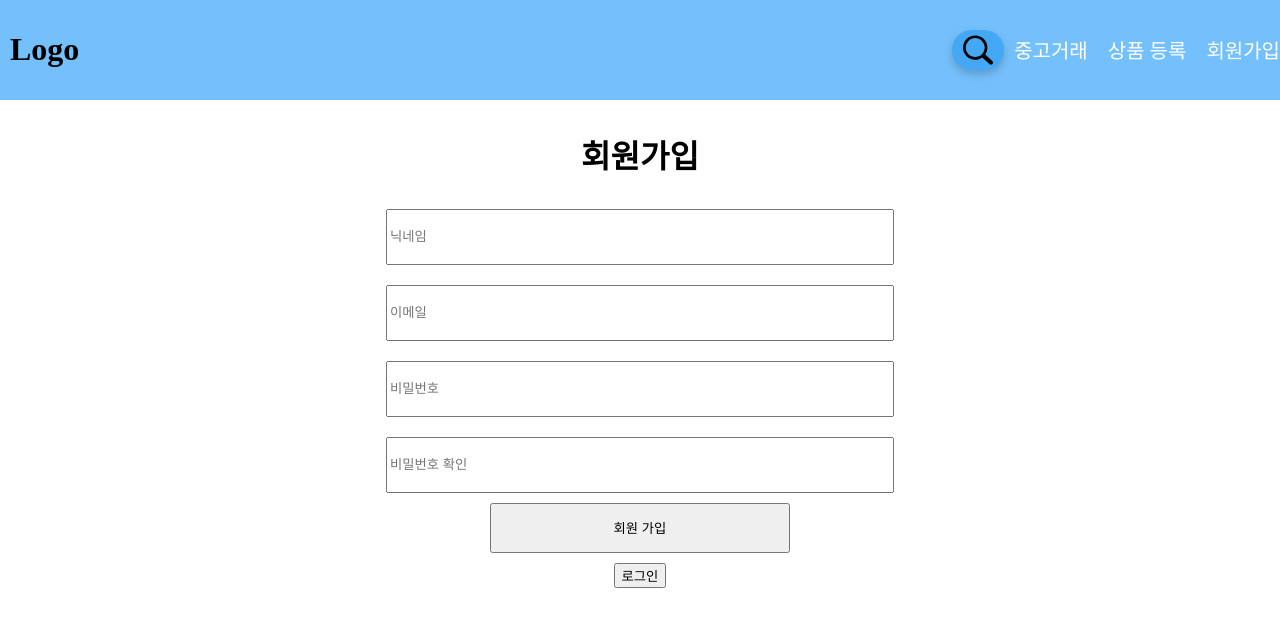
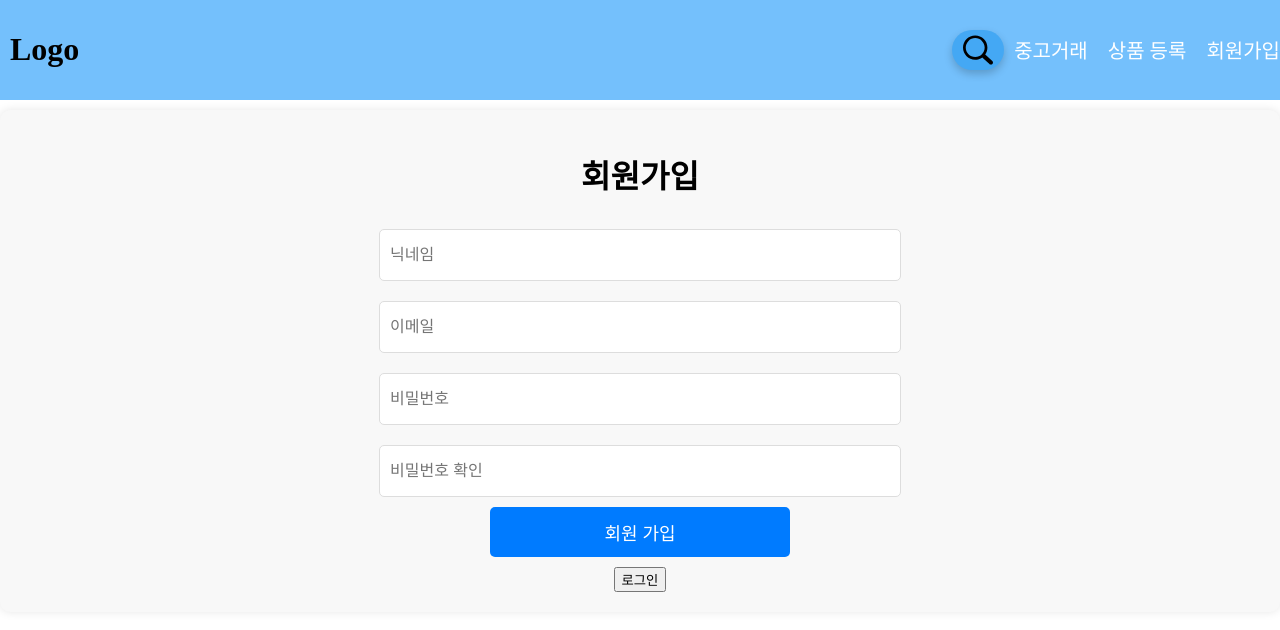
Before and after one commit to owen970517/owen_market, a React (Create React App) app: page /sign in a window 1280 px wide. Shown: the top 630 px of the page. Built offline with nearby package versions, Linux system fonts and the light colour scheme; no server answers.

Commit message:
design: 로그인/ 회원가입 css 변경

```diff
--- a/src/Components/auth/LoginForm.tsx
+++ b/src/Components/auth/LoginForm.tsx
@@ -39,16 +39,36 @@ const Form = styled.form`
     justify-content : center;
     align-items : center;
     flex-direction : column;
-`
+    padding: 20px;
+    border-radius: 10px;
+    background-color: #f8f8f8;
+    box-shadow: 0 0 10px rgba(0, 0, 0, 0.1);
+`;
+
 const Input = styled.input`
     width : 500px;
     height : 50px;
     margin : 10px 10px;
-`
+    border-radius: 5px;
+    padding: 0 10px;
+    font-size: 16px;
+`;
 
 const Btn = styled.button`
-  width : 300px;
-  height : 50px;
-  margin-bottom : 10px;
-`
+    width : 300px;
+    height : 50px;
+    margin-bottom : 10px;
+    border-radius: 5px;
+    border: none;
+    background-color: #007BFF;
+    color: white;
+    font-size: 18px;
+    cursor: pointer;
+    transition: background-color 0.2s ease-in-out;
+
+    &:hover {
+        background-color: #0056b3;
+    }
+`;
+
 export default LoginForm
--- a/src/Components/auth/SignupForm.tsx
+++ b/src/Components/auth/SignupForm.tsx
@@ -77,17 +77,37 @@ const Form = styled.form`
     justify-content : center;
     align-items : center;
     flex-direction : column;
-`
+    padding: 20px;
+    border-radius: 10px;
+    background-color: #f8f8f8;
+    box-shadow: 0 0 10px rgba(0, 0, 0, 0.1);
+`;
+
 const Input = styled.input<{isError : string}>`
     width : 500px;
     height : 50px;
     margin : 10px 10px;
-    border-color: ${props => props.isError};
-`
+    border-radius: 5px;
+    border: 1px solid ${props => props.isError ? 'red' : '#ddd'};
+    padding: 0 10px;
+    font-size: 16px;
+`;
 
 const Btn = styled.button`
     width : 300px;
     height : 50px;
     margin-bottom : 10px;
-`
+    border-radius: 5px;
+    border: none;
+    background-color: #007BFF;
+    color: white;
+    font-size: 18px;
+    cursor: pointer;
+    transition: background-color 0.2s ease-in-out;
+
+    &:hover {
+        background-color: #0056b3;
+    }
+`;
+
 export default SignupForm
```
